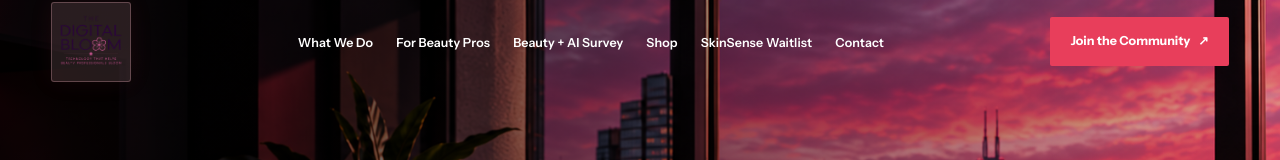
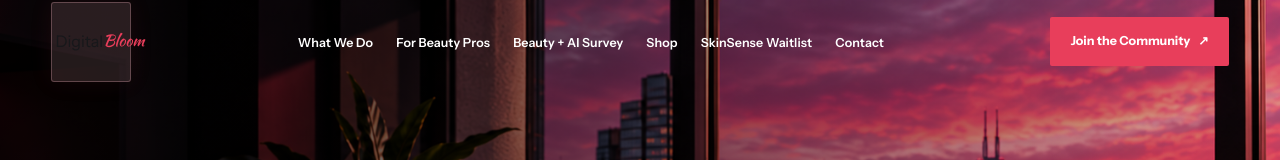
Before and after one commit to Iris-daniels25/digital-bloom, a React (Vite) app: page / in a window 1280 px wide. Shown: the top 160 px of the page. Built offline with nearby package versions, Linux system fonts and the light colour scheme.

Commit message:
Replace header logo image with Digital Bloom wordmark

```diff
--- a/src/App.jsx
+++ b/src/App.jsx
@@ -8,7 +8,6 @@ import shopBackground from './assets/shop-background-orbits.png'
 import checkupImage from './assets/the_beauty_pro_digital_checkup.png'
 import consultationImage from './assets/Beauty_Business_Tech_Consult.png'
 import websiteImage from './assets/One_Page_Website_Setup.png'
-import logoImage from './assets/digital-bloom-logo.png'
 import starterImage from './assets/starter.png'
 import builtForYouImage from './assets/builtforyou.png'
 import managedForYouImage from './assets/managedfor you.png'
@@ -614,7 +613,7 @@ function App() {
       <a className="skip-link" href="#main-content">Skip to content</a>
       <header className={`site-header ${isScrolled ? 'is-scrolled' : ''}`}>
         <nav className="nav" aria-label="Primary">
-          <a href={homeLink} className="wordmark" aria-label="Digital Bloom home"><img src={logoImage} alt="Digital Bloom" /></a>
+          <a href={homeLink} className="wordmark" aria-label="Digital Bloom home">Digital <span className="bloom-word">Bloom</span></a>
           <ul className="nav-links">
             {navLinks.map((link) => {
               const href = link.external ? link.href : sectionLink(link.href.slice(1))
```
